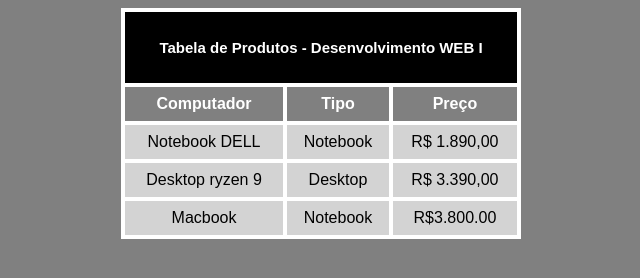
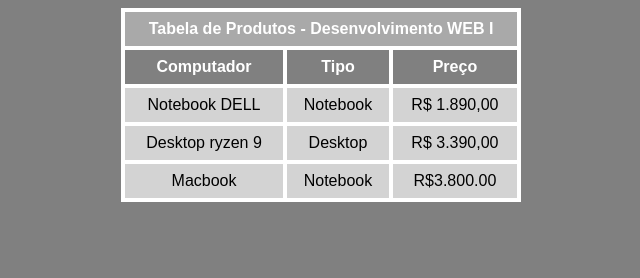
Before and after one commit to guilhermepoffo/tabela, a plain HTML site: page index.html in a window 1280 px wide. Shown: the whole page, without its empty margins (319-959 px from the left). Drawn offline with Linux system fonts and the light colour scheme.

Commit message:
Update style.css

```diff
--- a/style.css
+++ b/style.css
@@ -26,7 +26,7 @@ body {
     background-color: lightgray;
   }
 
-  .tituloColuna {
+  .titulo {
     background-color: black;
     height: 55px;
     font-size: 15px;
```
